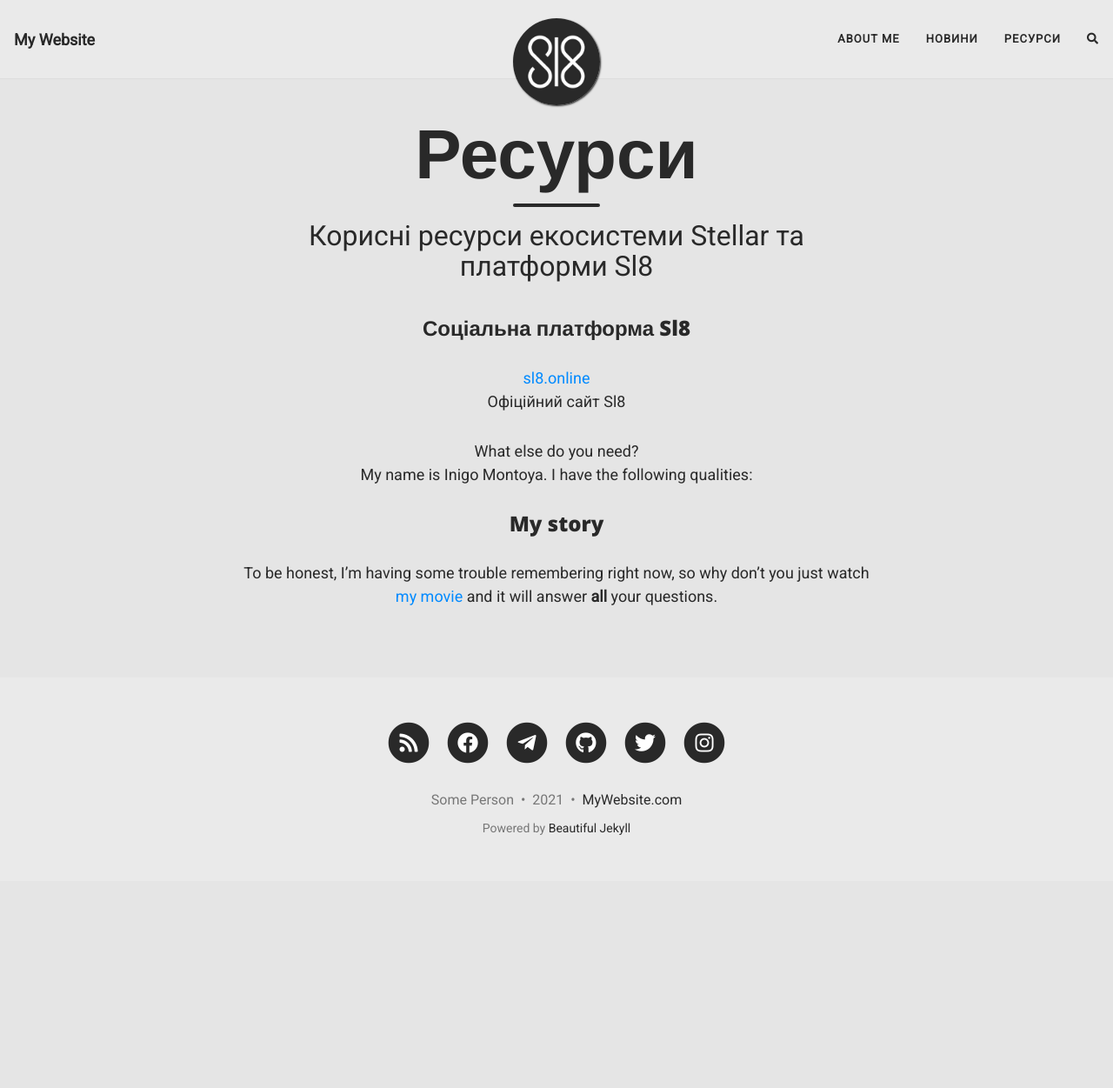
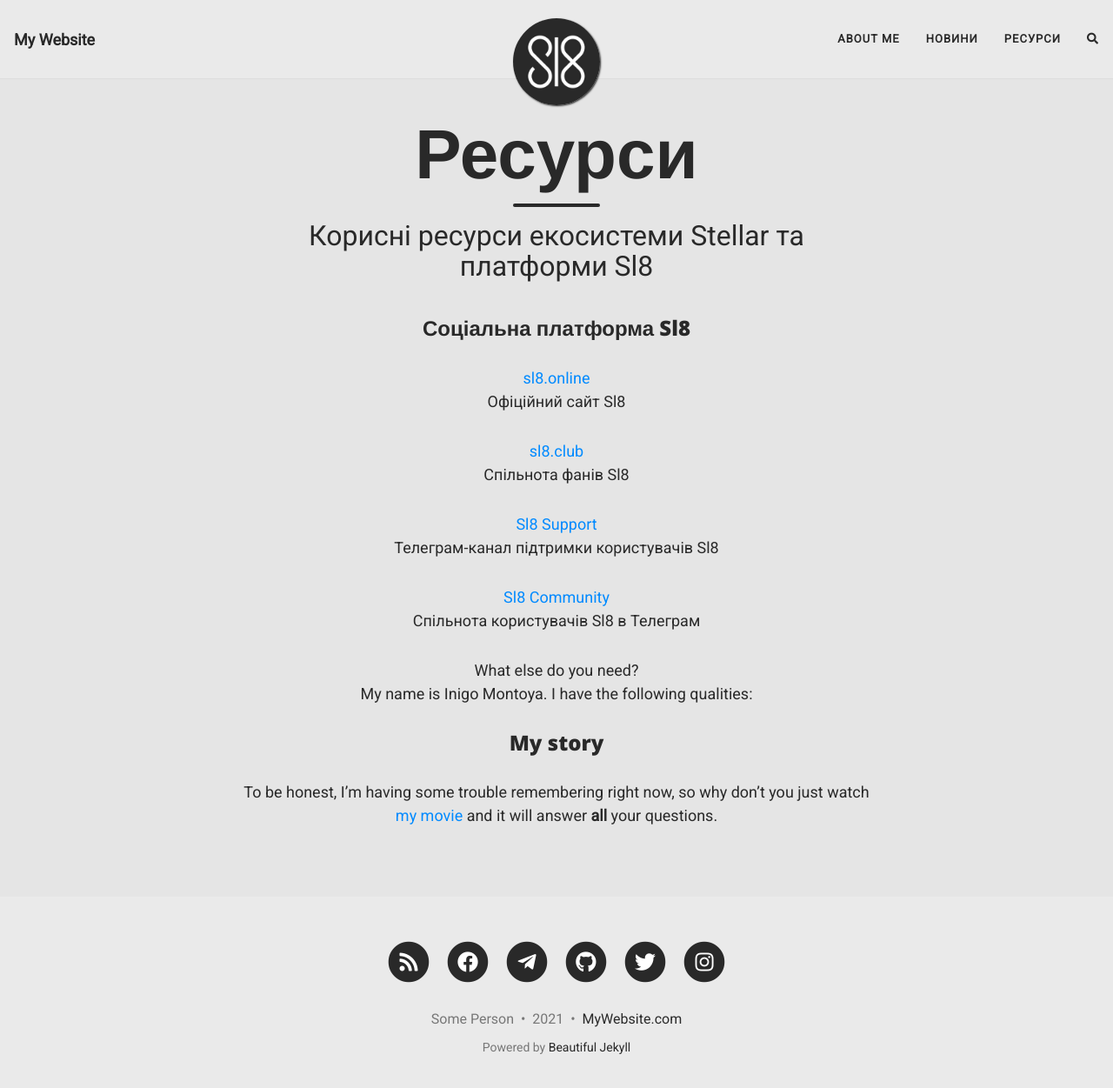
Before and after one commit to UncleJammer/unclejammer.github.io, a Jekyll site: the page built from resources.md, in a window 1280 px wide and 1265 px high. Shown: the top 1251 px of the window at 87% size. Built offline with Jekyll 4.4.1, drawn with Linux system fonts in a browser that asks for light colours; nearby versions of some CDN libraries; comment, search, counter and statistics services are not loaded.

Commit message:
Update resources.md

```diff
--- a/resources.md
+++ b/resources.md
@@ -10,6 +10,15 @@
 [sl8.online](https://sl8.online/)\
 Офіційний сайт Sl8
 
+[sl8.club](https://sl8.club/)\
+Спільнота фанів Sl8
+
+[Sl8 Support](https://t.me/Sl8_Support)\
+Телеграм-канал підтримки користувачів Sl8
+
+[Sl8 Community](https://t.me/Sl8_Community)\
+Спільнота користувачів Sl8 в Телеграм
+
 What else do you need?<br />
 My name is Inigo Montoya. I have the following qualities:
 
```
